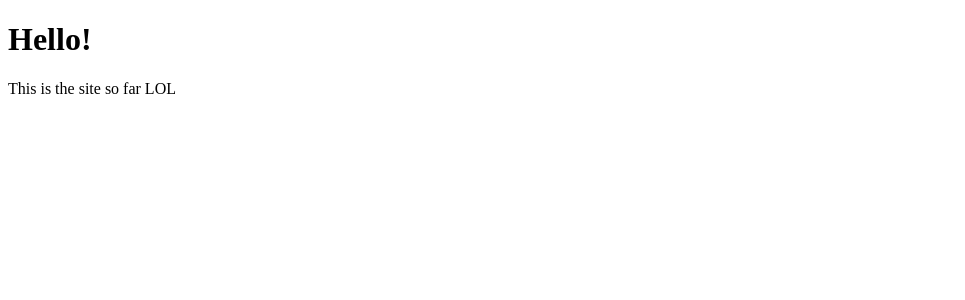
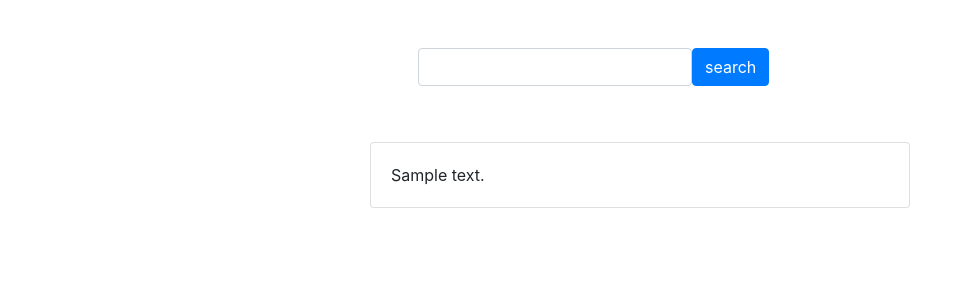
Before and after one commit to eeshaSh/newsAgg, a Flask app: template templates/index.html in a window 1280 px wide. Shown: the top 300 px of the page, without its empty margins (0-965 px from the left). Run offline with Flask 2, Linux system fonts and the light colour scheme; the template is opened without the code that fills it: most values are stand-ins (such as "Sample title", 1, 10 or a date in 2020); some libraries are stand-ins or nearby versions.

Commit message:
basic code that allows you to search tweets from a handle

```diff
--- a/app.py
+++ b/app.py
@@ -1,12 +1,20 @@
 #to run this, simply run 'python app.py' in terminal and then go to localhost:5000 on your browser
 
-from flask import Flask, render_template
+from flask import Flask, render_template, request
+import tweepy
 
 app = Flask(__name__)
 
 @app.route('/')
 def index():
-    return render_template('index.html')
+    #from https://medium.com/@toivo1996/flask-and-tweepy-library-59cbce13c101 ####
+    auth = tweepy.OAuthHandler('ppFASgcc3BMiq3ylMp59PGwE1', 'jRYK3p6uj2D6VehbfbWEkOgQgHs8lBD1Dh5TFjNQCTtrAXAIZs')
+    auth.set_access_token('1294176965893787649-AzuydqVxGkdJUd2OGJLNRHeylSL3I4', 'b3QrJOwDua8twHu8QaPELOzwMU3lL2u5AjEO0TQz7OIa0')
+    api = tweepy.API(auth)
+
+    search = request.args.get('q')
+    #public_tweets = api.user_timeline(search)
+    return render_template('index.html', tweets=api.user_timeline(search))
 
 if __name__ == "__main__":
     app.run(debug = True) #debug MUST be turned off for production
--- a/templates/index.html
+++ b/templates/index.html
@@ -1,9 +1,42 @@
+
+<!--
 <!DOCTYPE html>
 <html>
     <body>
 
         <h1>Hello!</h1>
         <p>This is the site so far LOL</p>
-
-    </body>
+   </body>
 </html>
+-->
+<!-- from https://medium.com/@toivo1996/flask-and-tweepy-library-59cbce13c101 -->
+<!DOCTYPE html>
+<html>
+<head>
+	<title>Flask Tweepy Tutorial</title>
+	<link rel="stylesheet" type="text/css" href="https://stackpath.bootstrapcdn.com/bootstrap/4.2.1/css/bootstrap.min.css">
+</head>
+<body>
+<div class="container">
+ <div class="row justify-content-center">
+   <div class="col-md-6">
+     <div class="p-5">
+       <form class="form-inline" method="GET" action="{{ url_for('index') }}">
+	 <input class="form-control" type="text" name="q">
+	 <button class="btn btn-primary" type="submit">search</button>
+       </form>
+     </div>
+	  {% for tweet in tweets %}
+	  <div class="card mt-2">
+	    <div class="card-body">
+	      <div class="card-text">
+		  {{ tweet._json.text }}
+	      </div>
+            </div>
+	  </div>
+	  {% endfor %}
+       </div>
+   </div>
+ </div>
+</body>
+</html>
```
